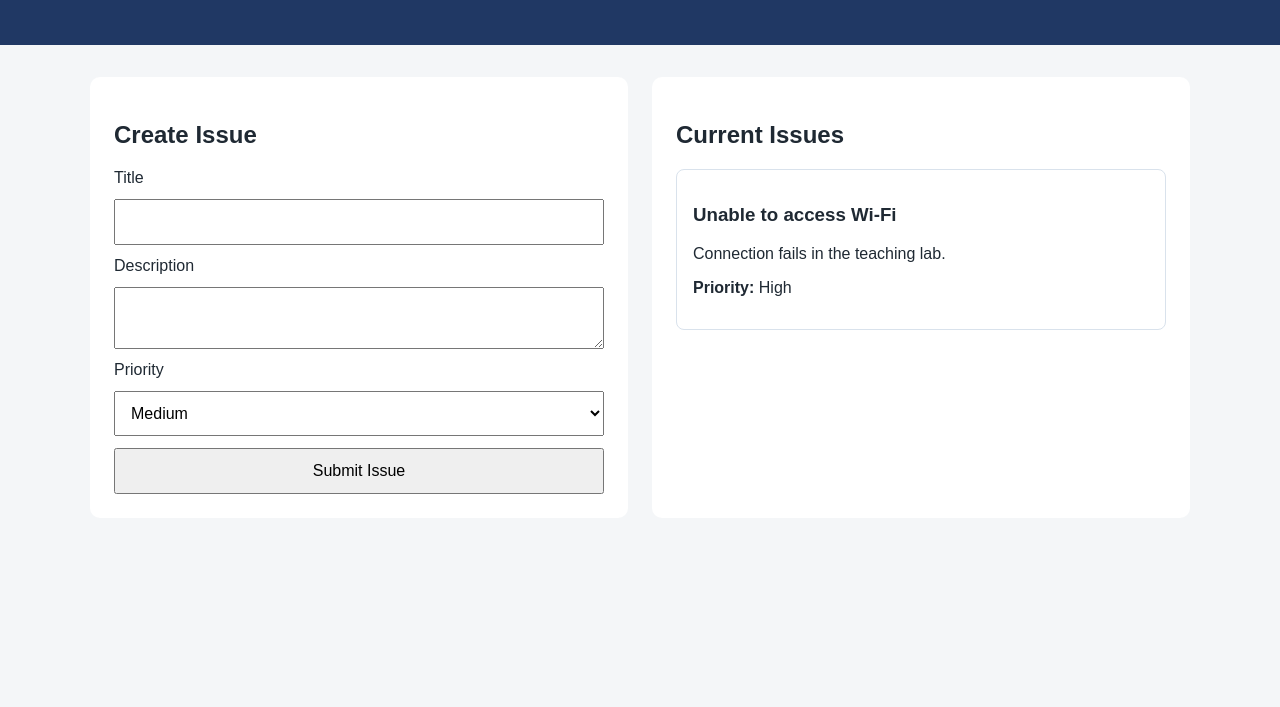
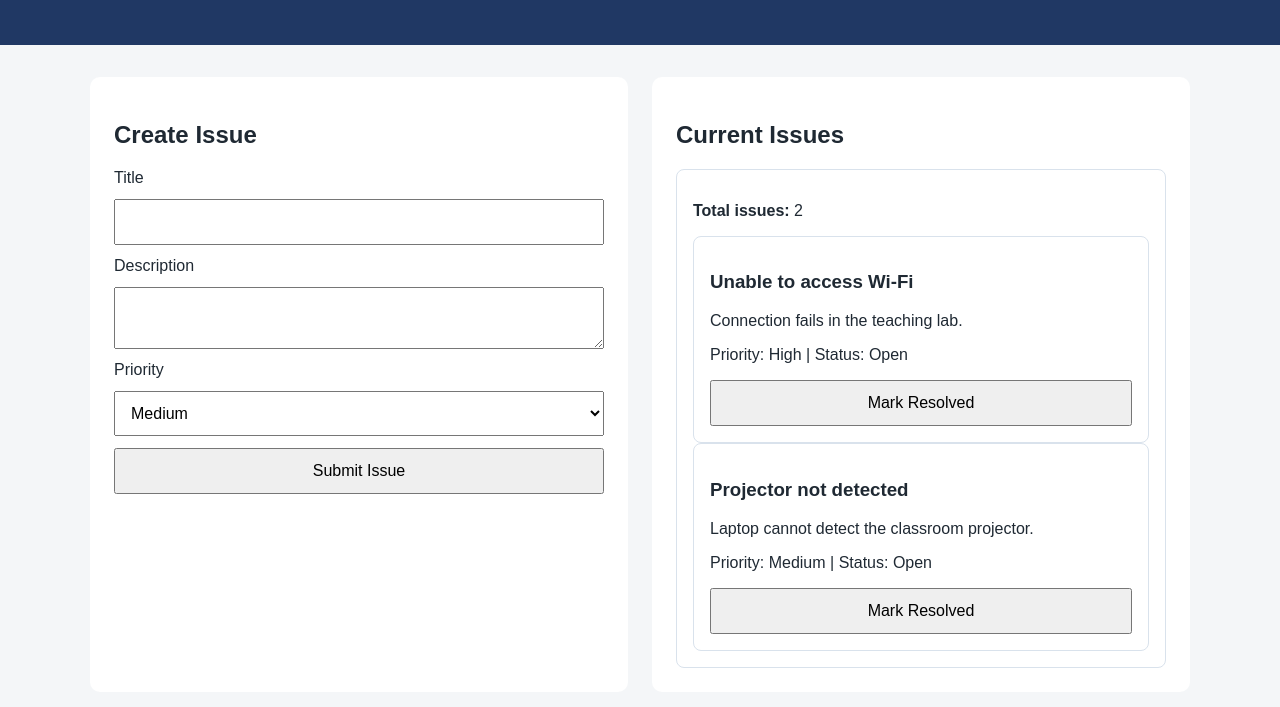
Before and after one commit to Rawanmahmouudd/cloud-issue-tracker, a website: page frontend/index.html in a window 1280 px wide. Shown: the part 133-840 px from the top of the page. Before the commit the page ends 800 px from the top, so only its background shows below. Drawn offline with Linux system fonts and the light colour scheme.

Commit message:
Add interactive frontend and JavaScript fundamentals

```diff
--- a/frontend/index.html
+++ b/frontend/index.html
@@ -16,26 +16,25 @@
  <h2>Create Issue</h2>
  <form id="issue-form">
  <label for="title">Title</label>
- <input id="title" name="title" type="text">
+ <input id="title" name="title" type="text"  required>
  <label for="description">Description</label>
- <textarea id="description" name="description"></textarea>
+ <textarea id="description" name="description"  required></textarea>
  <label for="priority">Priority</label>
- <select id="priority" name="priority">
+ <select id="priority" name="priority"  required>
  <option>Low</option>
  <option selected>Medium</option>
  <option>High</option>
  </select>
  <button type="submit">Submit Issue</button>
  </form>
+ <p id="form-message" aria-live="polite"></p>
  </section>
  <section class="panel">
  <h2>Current Issues</h2>
  <article class="issue-card">
- <h3>Unable to access Wi-Fi</h3>
- <p>Connection fails in the teaching lab.</p>
- <p><strong>Priority:</strong> High</p>
- <p><strong>
+ <p><strong>Total issues:</strong> <span id="issue-count">0</span></p>
+<div id="issues-list"></div>
     </article>
  </section>
 </main>
-<script src="js/app.js"></script>
+<script src="js/app.js" defer></script>
--- a/frontend/js/app.js
+++ b/frontend/js/app.js
@@ -0,0 +1,88 @@
+const issueForm = document.querySelector('#issue-form');
+const titleInput = document.querySelector('#title');
+const descriptionInput = document.querySelector('#description');
+const priorityInput = document.querySelector('#priority');
+const issuesList = document.querySelector('#issues-list');
+const issueCount = document.querySelector('#issue-count');
+const formMessage = document.querySelector('#form-message');
+
+
+
+
+const issues = [
+{
+id: 'ISS-101',
+title: 'Unable to access Wi-Fi',
+description: 'Connection fails in the teaching lab.',
+priority: 'High',
+status: 'Open',
+createdAt: new Date().toISOString()
+ },
+    {
+        id: 'ISS-102',
+        title: 'Projector not detected',
+        description: 'Laptop cannot detect the classroom projector.',
+        priority: 'Medium',
+        status: 'Open',
+        createdAt: new Date().toISOString()
+    }
+];
+
+function renderIssues() {
+    issuesList.replaceChildren();
+    issueCount.textContent = issues.length;
+
+    issues.forEach((issue) => {
+        const card = document.createElement('article');
+        card.className = 'issue-card';
+
+        const heading = document.createElement('h3');
+        heading.textContent = issue.title;
+
+        const description = document.createElement('p');
+        description.textContent = issue.description;
+
+        const meta = document.createElement('p');
+        meta.textContent = `Priority: ${issue.priority} | Status:
+${issue.status}`;
+
+        const button = document.createElement('button');
+        button.type = 'button';
+        button.textContent = issue.status === 'Open' ? 'Mark Resolved' :
+'Reopen';
+        button.addEventListener('click', () => toggleIssueStatus(issue.id));
+
+        card.append(heading, description, meta, button);
+        issuesList.append(card);
+    });
+}
+issueForm.addEventListener('submit', (event) => {
+    event.preventDefault();
+
+    const newIssue = {
+        id: `ISS-${Date.now()}`,
+        title: titleInput.value.trim(),
+        description: descriptionInput.value.trim(),
+        priority: priorityInput.value,
+        status: 'Open',
+        createdAt: new Date().toISOString()
+    };
+
+    issues.push(newIssue);
+    issueForm.reset();
+    priorityInput.value = 'Medium';
+    formMessage.textContent = 'Issue added to the local browser session.';
+    renderIssues();
+});
+function toggleIssueStatus(issueId) {
+    const issue = issues.find((item) => item.id === issueId);
+
+    if (!issue) {
+        console.error('Issue not found:', issueId);
+        return;
+    }
+
+    issue.status = issue.status === 'Open' ? 'Resolved' : 'Open';
+    renderIssues();
+} ;
+ renderIssues();
```
Also changed, not shown: frontend/package.json (added, +17 -0 lines), 1 other file.
